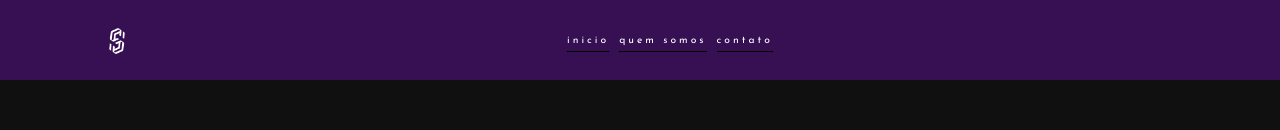
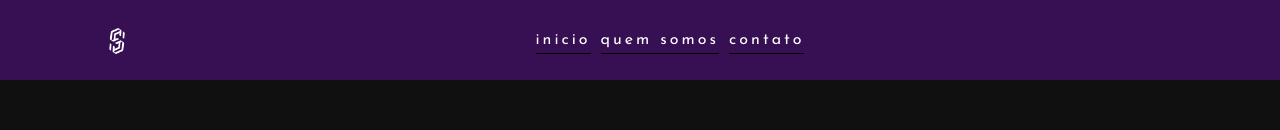
Before and after one commit to PIGSx/storm, a plain HTML site: page historia.html in a window 1280 px wide. Shown: the top 130 px of the page. Drawn offline with nearby package versions, Linux system fonts and the light colour scheme.

Commit message:
nenhuma alteração grave

```diff
--- a/css/historia.css
+++ b/css/historia.css
@@ -1,6 +1,9 @@
 html{
     font-size: 65%;
     scroll-behavior: smooth;
+}
+.nav-list a{
+    font-size: 16px;
 }
 .about{
     padding: 2rem 7%;
@@ -11,7 +14,6 @@ html{
     align-items: center;
     flex-wrap: wrap;
     gap: 20px;
-
 }
 .about-content{
     flex: 1 1 45rem;
```
